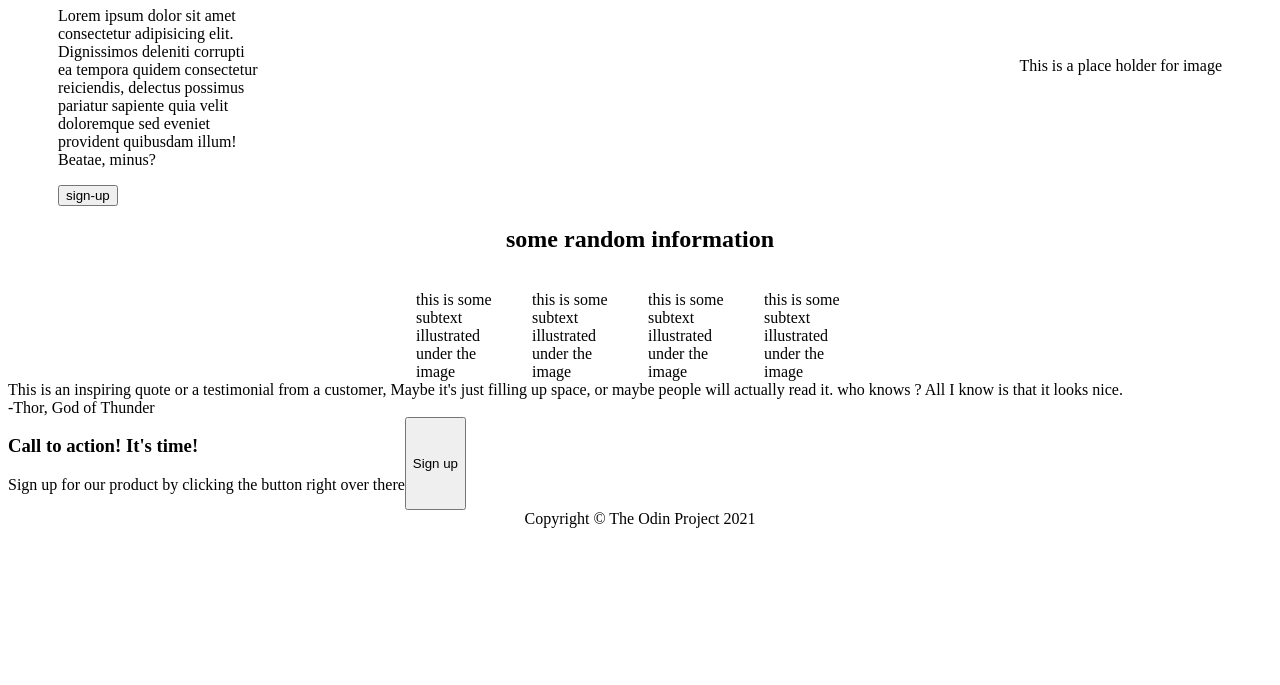
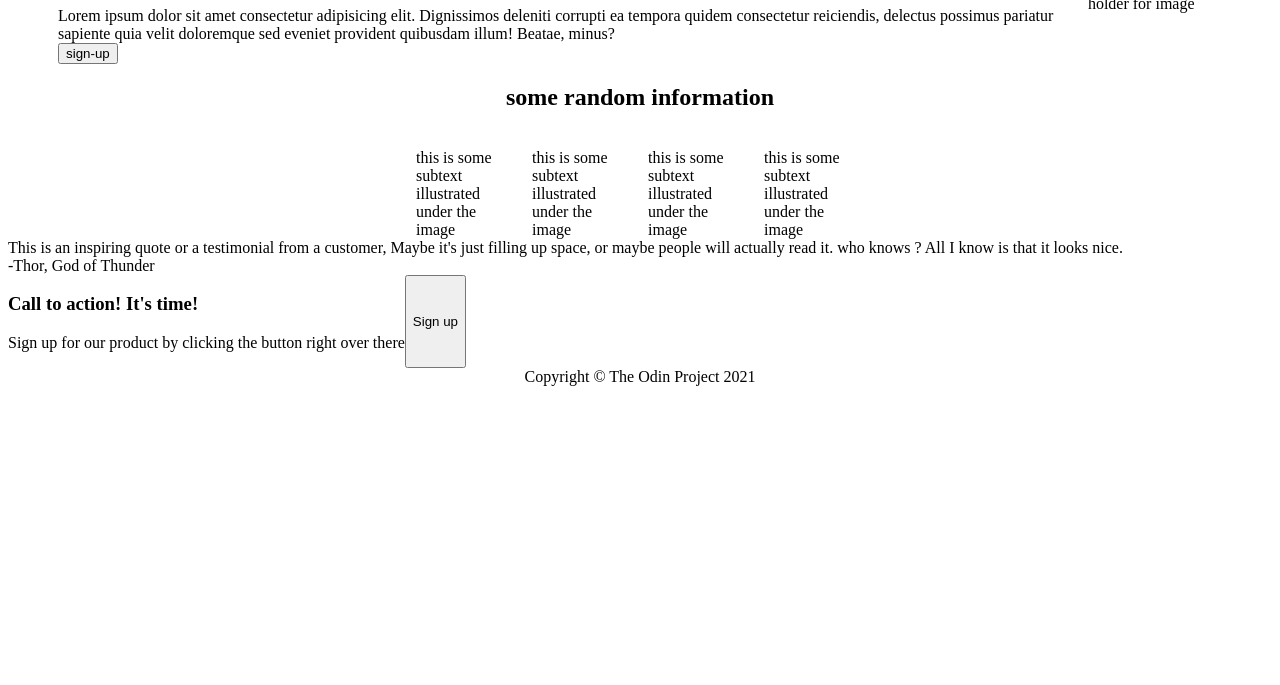
Before and after one commit to jeeva-learner/landing-page, a plain HTML site: page index.html in a window 1280 px wide. Shown: the part 115-800 px from the top of the page. Drawn offline with Linux system fonts and the light colour scheme.

Commit message:
updated p tag variant to class text.

```diff
--- a/index.html
+++ b/index.html
@@ -18,11 +18,11 @@
         <div class="intro">
             <div class="content">
             <h1>This website is awesome</h1>
-            <p>Lorem ipsum dolor sit amet consectetur
+            <div class="text">Lorem ipsum dolor sit amet consectetur
                 adipisicing elit. Dignissimos deleniti corrupti ea tempora quidem consectetur reiciendis,
                 delectus possimus pariatur sapiente quia velit doloremque sed eveniet provident
                 quibusdam illum! Beatae, minus?
-            </p>
+            </div>
             <button>sign-up</button>
             </div>
         <div class="place_holder">
```
